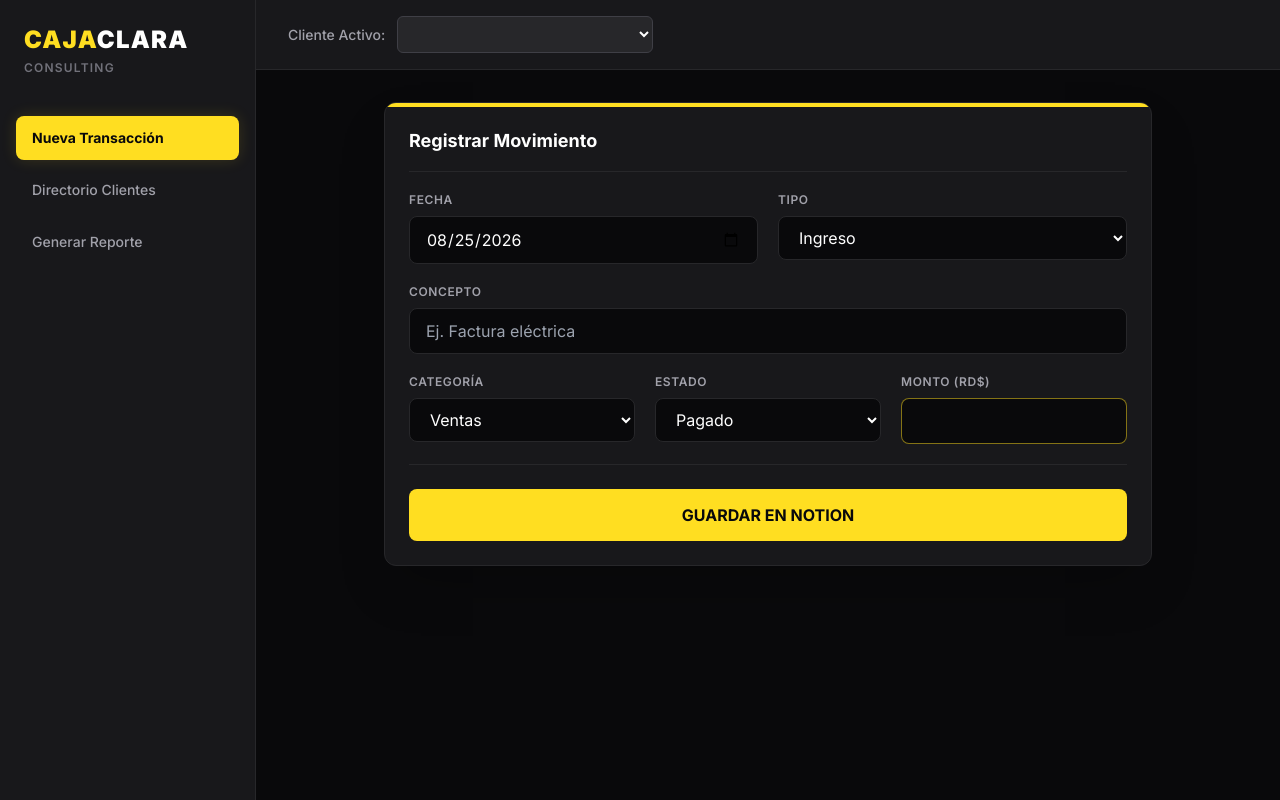
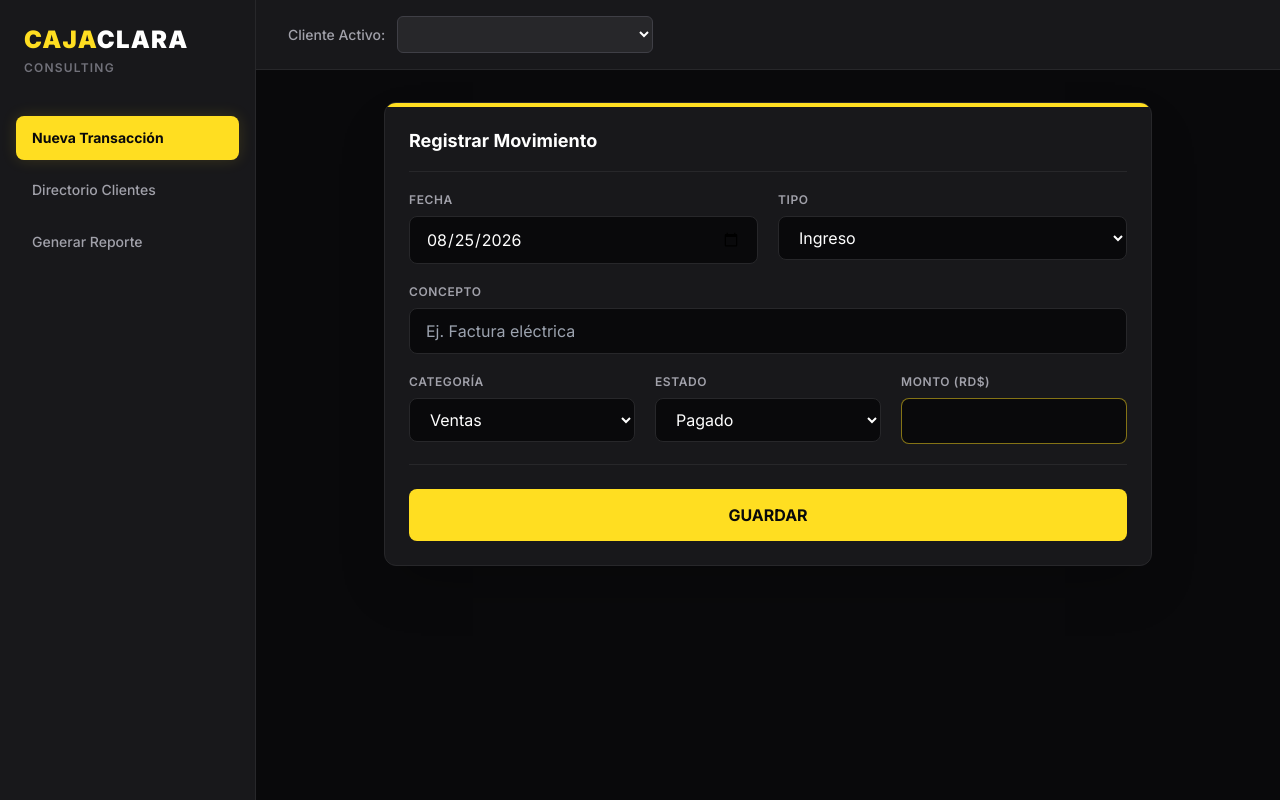
Before and after one commit to ranph26/cajaclara, a Flask app: page / in a window 1280 px wide. Run offline with Flask 3, Linux system fonts and the light colour scheme; the visitor is signed in with stand-in values (Sample User, id 1); data that the repository does not hold is empty; some libraries are stand-ins or nearby versions.

Commit message:
Update index.html
GUARDAR EN NOTION A SOLO GUARDAR

```diff
--- a/templates/index.html
+++ b/templates/index.html
@@ -148,7 +148,7 @@
 
                         <div class="pt-6 mt-2 border-t border-brand-gray">
                             <button type="submit" id="btn-guardar" class="w-full bg-brand-yellow hover:bg-[#e6c81e] text-brand-black font-bold py-3.5 rounded-lg transition-all">
-                                GUARDAR EN NOTION
+                                GUARDAR
                             </button>
                         </div>
                         <p id="tx-status" class="text-center text-sm font-bold hidden mt-2"></p>
@@ -358,7 +358,7 @@
                 status.textContent = "Error: " + e.message;
                 status.className = "text-center text-sm font-bold mt-3 text-rose-400 block";
             } finally {
-                btn.textContent = "GUARDAR EN NOTION"; btn.classList.remove("opacity-75");
+                btn.textContent = "GUARDAR"; btn.classList.remove("opacity-75");
                 setTimeout(() => status.classList.add('hidden'), 4000);
             }
         });
```
